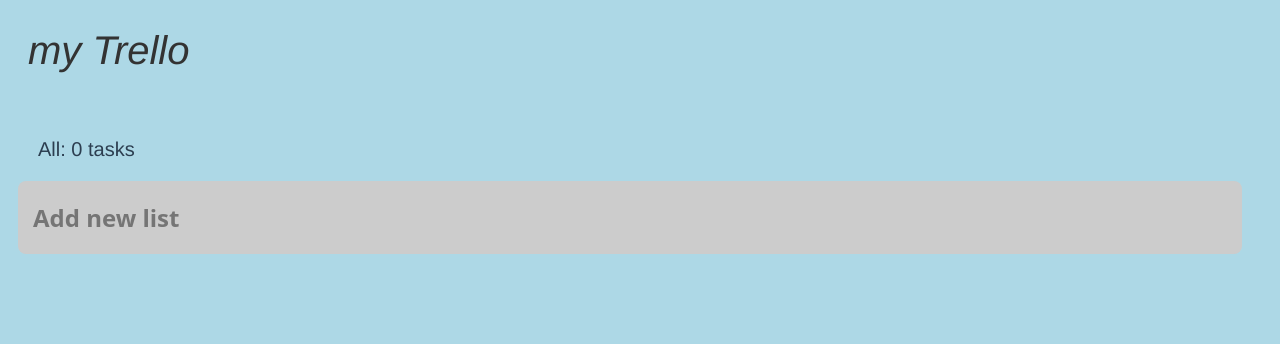
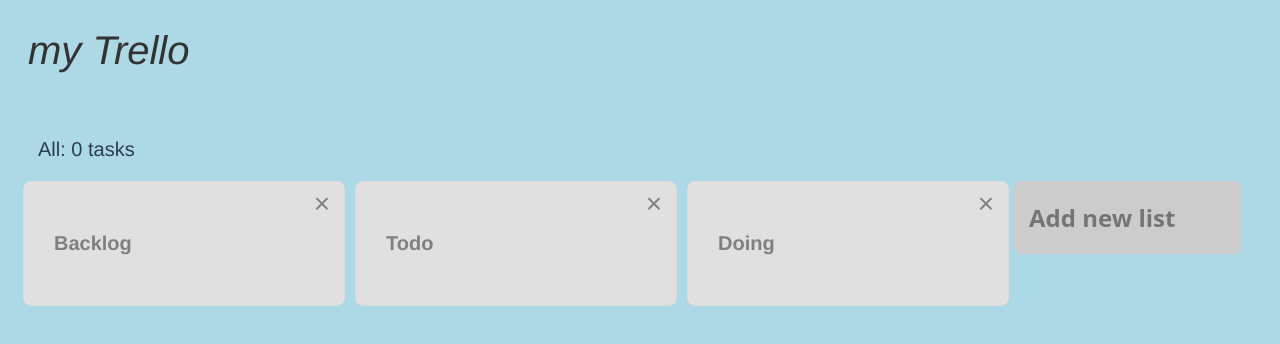
Before and after one commit to Takaharayuuki/Vue-trello, a Vue app: page / in a window 1280 px wide. Shown: the top 344 px of the page. Built offline with nearby package versions, Linux system fonts and the light colour scheme.

Commit message:
Add: リストを一覧表示する

```diff
--- a/src/components/Board.vue
+++ b/src/components/Board.vue
@@ -5,22 +5,34 @@
   </header>
   <main>
     <p class="info-line">All: 0 tasks</p>
-    <ListAdd />
+    <div class="list-index">
+      <List
+        v-for="(item, index) in lists"
+        :key="item.id"
+        :title="item.title"
+        :listIndex="index"
+       />
+      <ListAdd />
+    </div>
   </main>
 </div>
 </template>
 
 <script>
 import ListAdd from './ListAdd.vue'
+import List from './List.vue'
+import { mapState } from 'vuex'
 
 export default {
   name: 'Board',
   components: {
+    List,
     ListAdd
-  }
+  },
+  computed: {
+    ...mapState([
+      'lists'
+    ]),
+  },
 }
 </script>
-
-<style>
-
-</style>
```
